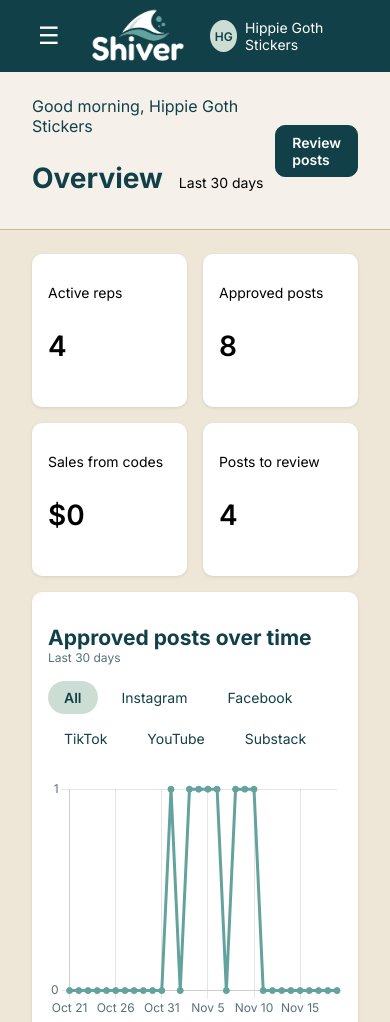
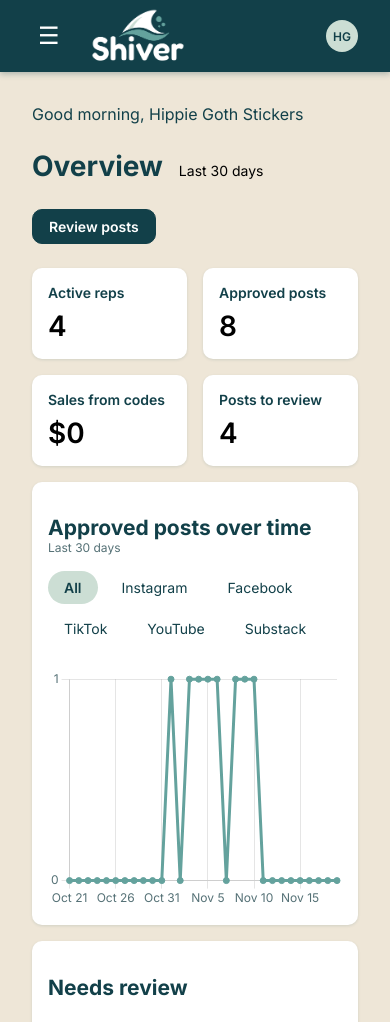
Before and after one commit to rangywulf/pr-app, a plain HTML site: page phase 3/index.html in a window 390 px wide. Shown: the top 1022 px of the page. Drawn offline with nearby package versions, Linux system fonts and the light colour scheme.

Commit message:
Header shadow, compact metric cards, phone polish, form resets
- Remove the page header band; teal top bar casts a soft shadow
  instead (z-index so it shows over the page)
- Header button lines up with the page title (align-items: flex-end)
- Metric cards: no browser spacing, deep teal labels
- Add post and Add rep forms clear whenever the popup closes
  (Cancel, Esc, or after saving)
- Phones: shop name hidden (initials circle only), shorter post
  thumbnails, table cells on one line, header button wraps below
  the title

```diff
--- a/phase 3/css/components.css
+++ b/phase 3/css/components.css
@@ -14,11 +14,8 @@ h1, h2, h3 {
 .page-header {
     display: flex;
     justify-content: space-between;
-    align-items: center;
-    margin: calc(-1 * var(--page-pad)) calc(-1 * var(--page-pad)) var(--space-md);
-    padding: var(--space-md) var(--page-pad);
-    background-color: var(--color-bg);
-    border-bottom: 1px solid var(--color-sand-dark);
+    align-items: flex-end;
+    margin-bottom: var(--space-md);
 }
 
 /* Page titles without the browser's extra spacing */
@@ -189,10 +186,18 @@ h1, h2, h3 {
     gap: var(--space-sm);
 }
 
+/* label over the big number, with a small gap */
+.metric-label {
+    color: var(--color-primary);
+    font-weight: var(--weight-semibold);
+    margin-top: 0;
+    margin-bottom: var(--space-xs);
+}
 /* Big number inside each metric card */
 .metric-value {
     font-size: var(--text-number);
     font-weight: var(--weight-semibold);
+    margin: 0;
 }
 
 /* Chart and Needs review: chart gets 2/3, review list 1/3 */
@@ -639,6 +644,28 @@ h1, h2, h3 {
     .side-panel {
         width: 100%;
     }
+
+    /* Shorter post thumbnails */
+    .post-thumb {
+        height: 80px;
+    }
+
+    /* Table cells stay on one line; the table scrolls sideways */
+    .data-table th, .data-table td {
+        white-space: nowrap;
+    }
+
+    /* Header Button */
+    .page-header {
+        flex-wrap: wrap;
+        gap: var(--space-sm);
+    }
+
+    /* Button text */
+    .page-header .button-link {
+        white-space: nowrap;
+    }
+
 }
 
 /* ==================== HELPERS ==================== */
--- a/phase 3/css/layout.css
+++ b/phase 3/css/layout.css
@@ -40,6 +40,7 @@ body {
 
 /* Put the top bar in the area named "header" (the whole top row) */
 .top-bar {
+    background-color: var(--color-primary);
     grid-area: header;
     display: flex;
     align-items: center;
@@ -47,7 +48,9 @@ body {
     padding: var(--space-xs) var(--space-lg);
     height: var(--topbar-height);
     box-sizing: border-box;
-    background-color: var(--color-primary);
+    box-shadow: 0 2px 6px rgba(18, 64, 73, 0.3);
+    position: relative;
+    z-index: 5;
 }
 
 /* Caps the logo height so the image doesn't show at full size; width auto keeps its proportions */
@@ -159,4 +162,9 @@ body {
     .page-content {
         padding: var(--page-pad);
     }
+
+    /* Only the shop initials circle shows on phones */
+    .top-bar .shop-name {
+        display: none;
+    }
 }
--- a/phase 3/js/posts.js
+++ b/phase 3/js/posts.js
@@ -148,6 +148,10 @@ function setUpAddPostModal() {
     cancelButton.addEventListener("click", function () {
         modal.close();
     });
+    const form = document.getElementById("add-post-form");
+    modal.addEventListener("close", function () {
+        form.reset();
+    });
 }
 
 // Fill in rep dropdown menu for post modal
--- a/phase 3/js/reps.js
+++ b/phase 3/js/reps.js
@@ -187,6 +187,10 @@ function setUpAddRepModal() {
     cancelButton.addEventListener("click", function () {
         modal.close();
     });
+    const form = document.getElementById("add-rep-form");
+    modal.addEventListener("close", function () {
+        form.reset();
+    });
 }
 
 // Add rep save button
```
